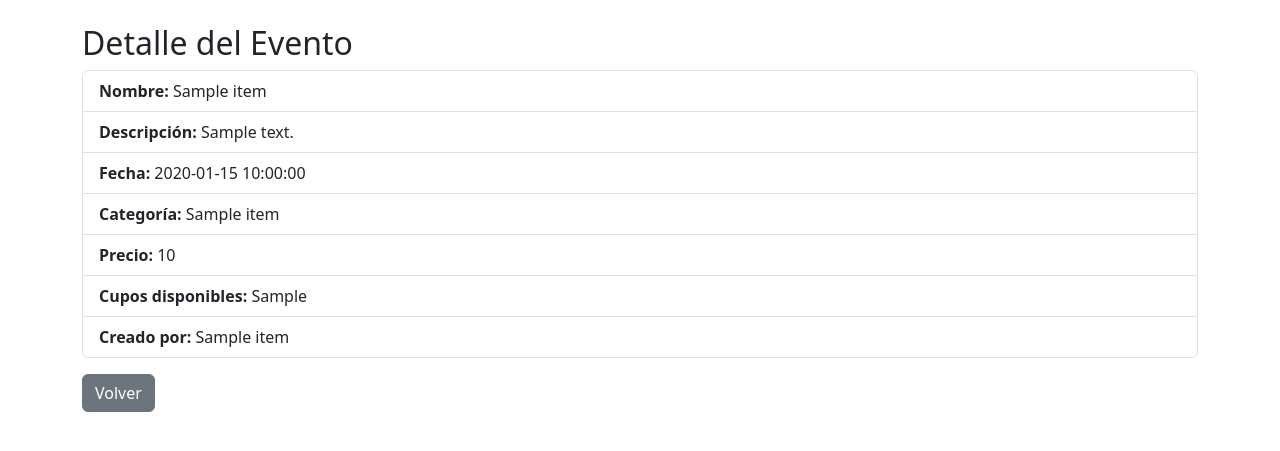
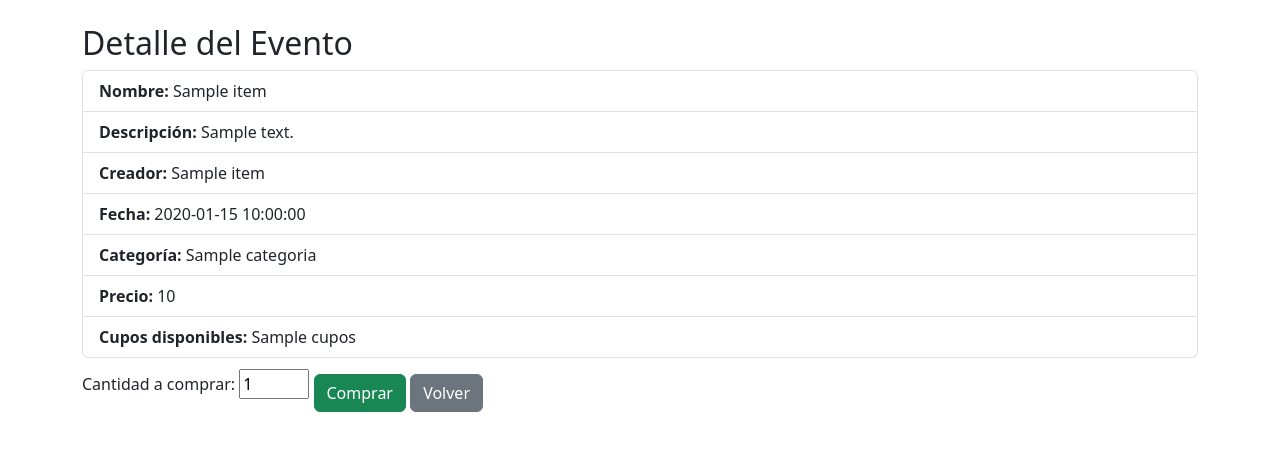
Before and after one commit to Grupo8-Pruebas-de-software/Tarea_1, a Flask app: page /evento/1 in a window 1280 px wide. Shown: the top 451 px of the page. Run offline with Flask 3, Linux system fonts and the light colour scheme; a user stored in the database is signed in; a database or web service that is not in the repository returns one stand-in record (values such as "Sample title"); data that the repository does not hold is empty.

Commit message:
feat: agregar gestión de ventas y devoluciones de entradas en el backend y frontend

```diff
--- a/Frontend/app.py
+++ b/Frontend/app.py
@@ -63,6 +63,33 @@ def evento_detalle(event_id):
         return redirect(url_for('eventos'))
     evento = r.json()
     return render_template('evento_detalle.html', evento=evento, user_id=session['user_id'])
+
+# --- Gestión de entradas ---
+@app.post('/evento/<int:event_id>/venta')
+def venta_entrada(event_id):
+    if 'user_id' not in session:
+        return redirect(url_for("login"))
+    cantidad = int(request.form.get('cantidad', 1))
+    for _ in range(cantidad):
+        r = requests.post(f'{API_URL}/eventos/{event_id}/venta')
+        if r.status_code != 200:
+            flash(r.json().get('detail', 'No se pudo registrar la venta'), 'danger')
+            break
+    else:
+        flash('Venta registrada', 'success')
+    return redirect(url_for('evento_detalle', event_id=event_id))
+
+@app.post('/evento/<int:event_id>/devolucion')
+def devolucion_entrada(event_id):
+    if 'user_id' not in session:
+        return redirect(url_for("login"))
+    # Aquí deberías validar que el usuario tiene entradas, pero para demo solo permite una devolución por vez
+    r = requests.post(f'{API_URL}/eventos/{event_id}/devolucion')
+    if r.status_code == 200:
+        flash('Devolución registrada', 'success')
+    else:
+        flash(r.json().get('detail', 'No se pudo registrar la devolución'), 'danger')
+    return redirect(url_for('evento_detalle', event_id=event_id))
 
 @app.route('/crear', methods=['GET', 'POST'])
 def crear_evento():
--- a/Frontend/templates/evento_detalle.html
+++ b/Frontend/templates/evento_detalle.html
@@ -4,12 +4,22 @@
 <ul class="list-group">
     <li class="list-group-item"><b>Nombre:</b> {{ evento.name }}</li>
     <li class="list-group-item"><b>Descripción:</b> {{ evento.description }}</li>
-    <li class="list-group-item"><b>Fecha:</b> {{ evento.date }}</li>
-    <li class="list-group-item"><b>Categoría:</b> {{ evento.category_name }}</li>
-    <li class="list-group-item"><b>Precio:</b> {{ evento.price }}</li>
-    <li class="list-group-item"><b>Cupos disponibles:</b> {{ evento.current_quota }}</li>
-    <li class="list-group-item"><b>Creado por:</b> {{ evento.creator_name }}</li>
+    <li class="list-group-item"><b>Creador:</b> {{ evento.creator_name }}</li>
+    <li class="list-group-item"><b>Fecha:</b> {{ evento.fecha or evento.date }}</li>
+    <li class="list-group-item"><b>Categoría:</b> {{ evento.categoria or evento.category_name }}</li>
+    <li class="list-group-item"><b>Precio:</b> {{ evento.precio or evento.price }}</li>
+    <li class="list-group-item"><b>Cupos disponibles:</b> {{ evento.cupos or evento.current_quota or evento.cupos_actuales }}</li>
 </ul>
+<form action="{{ url_for('venta_entrada', event_id=evento.id, user_id=session['user_id']) }}" method="post" style="display:inline;">
+    <label for="cantidad">Cantidad a comprar:</label>
+    <input type="number" name="cantidad" id="cantidad" min="1" max="{{ evento.cupos or evento.current_quota or evento.cupos_actuales }}" value="1" required style="width:70px;">
+    <button type="submit" class="btn btn-success mt-3">Comprar</button>
+</form>
+{% if evento.entradas_usuario and evento.entradas_usuario > 0 %}
+<form action="{{ url_for('devolucion_entrada', event_id=evento.id, user_id=session['user_id']) }}" method="post" style="display:inline;">
+    <button type="submit" class="btn btn-info mt-3">Devolver entrada</button>
+</form>
+{% endif %}
 {% if evento.created_by == user_id %}
 <a href="{{ url_for('editar_evento', event_id=evento.id) }}" class="btn btn-warning mt-3">Editar</a>
 <form action="{{ url_for('eliminar_evento', event_id=evento.id) }}" method="post" style="display:inline;">
```
Also changed, not shown: Backend/entradas.py (added, +53 -0 lines), Backend/main.py (+13 -0 lines).
